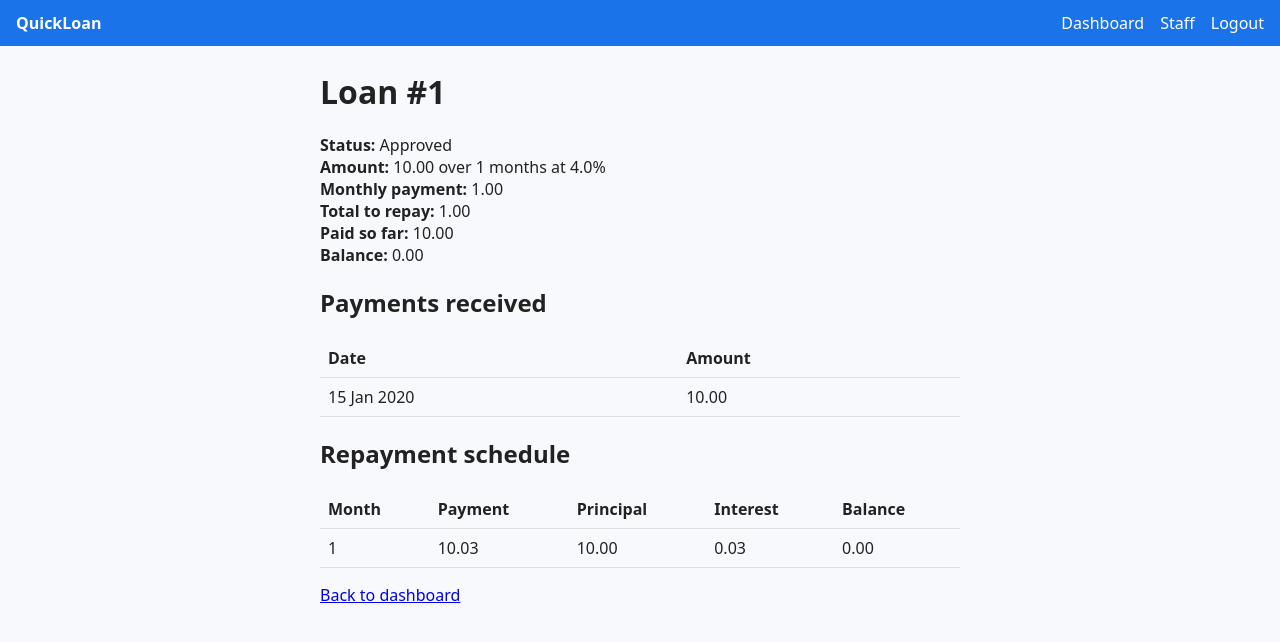
After one commit to kevovint/website-loan, a Flask app: page /loan/1 in a window 1280 px wide. The commit adds this page. Shown: the top 642 px of the page. Run offline with Flask 3, Linux system fonts and the light colour scheme; a user stored in the database is signed in; tables that the repository leaves empty hold one stand-in row (values such as "Sample post").

Commit message:
Customer loan page with schedule and balance

```diff
--- a/app/routes.py
+++ b/app/routes.py
@@ -3,7 +3,7 @@ from flask_login import login_user, logout_user, login_required, current_user
 from app import db
 from app.forms import RegistrationForm, LoginForm,LoanForm,PaymentForm
 from app.models import User,Loan,Payment
-from app.utils import calculate_monthly_payment,roles_required
+from app.utils import calculate_monthly_payment,roles_required,build_schedule
 
 main = Blueprint("main", __name__)
 
@@ -133,3 +133,12 @@ def loan_detail(loan_id):
             flash("Payment recorded.", "success")
         return redirect(url_for("main.loan_detail", loan_id=loan.id))
     return render_template("staff_loan.html", loan=loan, form=form)
+
+@main.route("/loan/<int:loan_id>")
+@login_required
+def my_loan(loan_id):
+    loan = db.get_or_404(Loan, loan_id)
+    if loan.user_id != current_user.id:
+        abort(404)
+    schedule = build_schedule(loan.amount, loan.interest_rate, loan.months)
+    return render_template("my_loan.html", loan=loan, schedule=schedule)
--- a/app/templates/dashboard.html
+++ b/app/templates/dashboard.html
@@ -6,14 +6,16 @@
 
 {% if loans %}
 <table>
-  <tr><th>Date</th><th>Amount</th><th>Months</th><th>Monthly</th><th>Status</th></tr>
+  <tr><th>Date</th><th>Amount</th><th>Months</th><th>Monthly</th><th>Balance</th><th>Status</th><th></th></tr>
   {% for loan in loans %}
   <tr>
     <td>{{ loan.created_at.strftime('%d %b %Y') }}</td>
     <td>{{ '{:,.2f}'.format(loan.amount) }}</td>
     <td>{{ loan.months }}</td>
     <td>{{ '{:,.2f}'.format(loan.monthly_payment) }}</td>
+    <td>{% if loan.status in ['Approved', 'Paid'] %}{{ '{:,.2f}'.format(loan.balance) }}{% else %}-{% endif %}</td>
     <td>{{ loan.status }}</td>
+    <td><a href="{{ url_for('main.my_loan', loan_id=loan.id) }}">View</a></td>
   </tr>
   {% endfor %}
 </table>
--- /dev/null
+++ b/app/templates/my_loan.html
@@ -0,0 +1,44 @@
+{% extends "base.html" %}
+{% block title %}Loan #{{ loan.id }} - QuickLoan{% endblock %}
+{% block content %}
+<h1>Loan #{{ loan.id }}</h1>
+<p>
+  <b>Status:</b> {{ loan.status }}<br>
+  <b>Amount:</b> {{ '{:,.2f}'.format(loan.amount) }} over {{ loan.months }} months at {{ loan.interest_rate }}%<br>
+  <b>Monthly payment:</b> {{ '{:,.2f}'.format(loan.monthly_payment) }}<br>
+  <b>Total to repay:</b> {{ '{:,.2f}'.format(loan.total_due) }}<br>
+  {% if loan.status in ['Approved', 'Paid'] %}
+  <b>Paid so far:</b> {{ '{:,.2f}'.format(loan.total_paid) }}<br>
+  <b>Balance:</b> {{ '{:,.2f}'.format(loan.balance) }}
+  {% endif %}
+</p>
+
+{% if loan.payments %}
+<h2>Payments received</h2>
+<table>
+  <tr><th>Date</th><th>Amount</th></tr>
+  {% for p in loan.payments %}
+  <tr>
+    <td>{{ p.paid_at.strftime('%d %b %Y') }}</td>
+    <td>{{ '{:,.2f}'.format(p.amount) }}</td>
+  </tr>
+  {% endfor %}
+</table>
+{% endif %}
+
+<h2>Repayment schedule</h2>
+<table>
+  <tr><th>Month</th><th>Payment</th><th>Principal</th><th>Interest</th><th>Balance</th></tr>
+  {% for m, pay, principal, interest, bal in schedule %}
+  <tr>
+    <td>{{ m }}</td>
+    <td>{{ '{:,.2f}'.format(pay) }}</td>
+    <td>{{ '{:,.2f}'.format(principal) }}</td>
+    <td>{{ '{:,.2f}'.format(interest) }}</td>
+    <td>{{ '{:,.2f}'.format(bal) }}</td>
+  </tr>
+  {% endfor %}
+</table>
+
+<p><a href="{{ url_for('main.dashboard') }}">Back to dashboard</a></p>
+{% endblock %}
--- a/app/utils.py
+++ b/app/utils.py
@@ -18,3 +18,15 @@ def roles_required(*roles):
             return f(*args, **kwargs)
         return wrapper
     return decorator
+
+def build_schedule(amount, annual_rate, months):
+    r = annual_rate / 100 / 12
+    payment = calculate_monthly_payment(amount, annual_rate, months)
+    balance = amount
+    rows = []
+    for m in range(1, months + 1):
+        interest = balance * r
+        principal = payment - interest
+        balance = max(balance - principal, 0)
+        rows.append((m, payment, principal, interest, balance))
+    return rows
```
